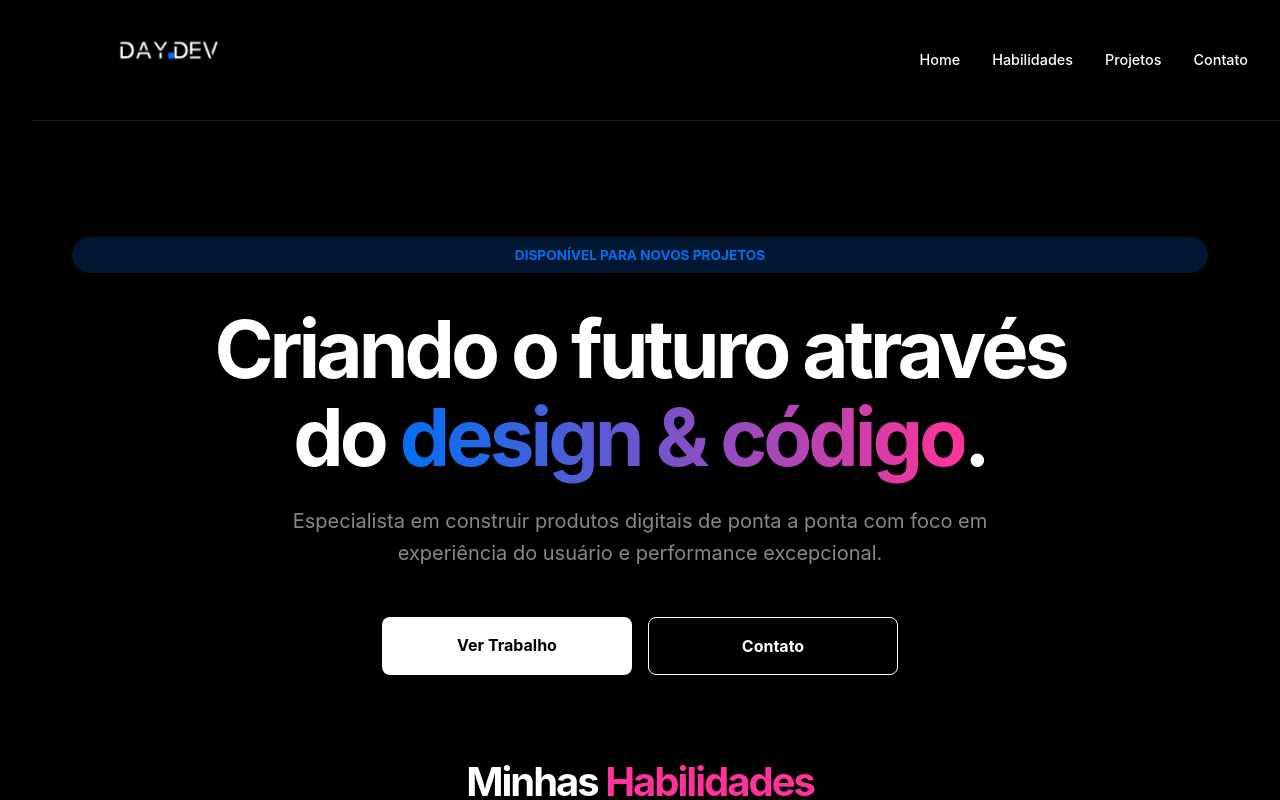
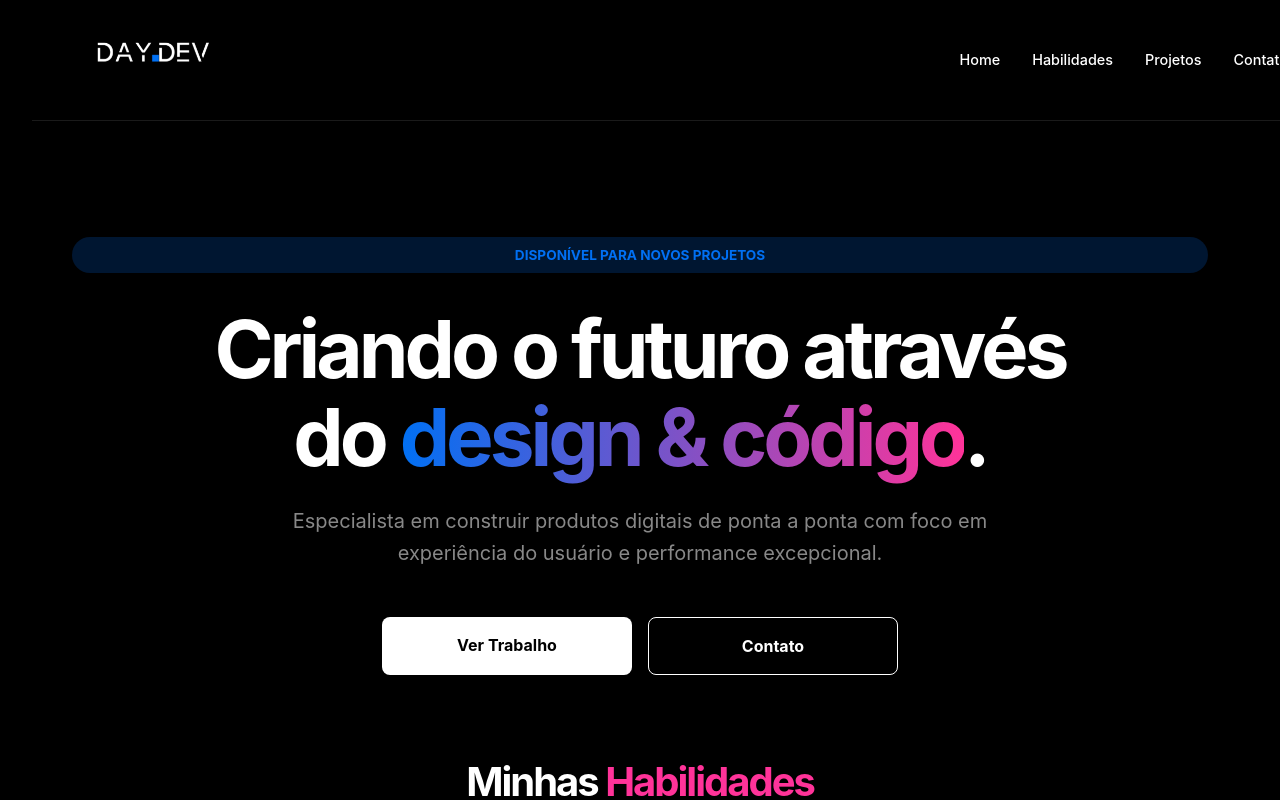
Before and after one commit to sethssd/portifolios, a React (Vite) app: page / in a window 1280 px wide. Shown: the top 800 px of the page. Built offline with nearby package versions, Linux system fonts and the light colour scheme.

Commit message:
Navbar fluida no desktop: logo agora alinhada à extremidade da tela

```diff
--- a/src/App.jsx
+++ b/src/App.jsx
@@ -24,8 +24,8 @@ function App() {
           alignItems: 'center',
           padding: '0'
         }}>
-          <div className="logo" style={{ marginLeft: '-0.5rem' }}>
-            <img src={logoArt} alt="DAY.DEV" style={{ height: '28px', display: 'block' }} />
+          <div className="logo" style={{ marginLeft: '0.5rem' }}>
+            <img src={logoArt} alt="DAY.DEV" style={{ height: '32px', display: 'block' }} />
           </div>
           <ul className="nav-links">
             <li><a href="#home">Home</a></li>
--- a/src/index.css
+++ b/src/index.css
@@ -102,6 +102,8 @@ ul {
 
 .nav-container {
   padding: 0 1.5rem !important;
+  max-width: none !important;
+  width: 100% !important;
 }
 
 @media (max-width: 768px) {
```
